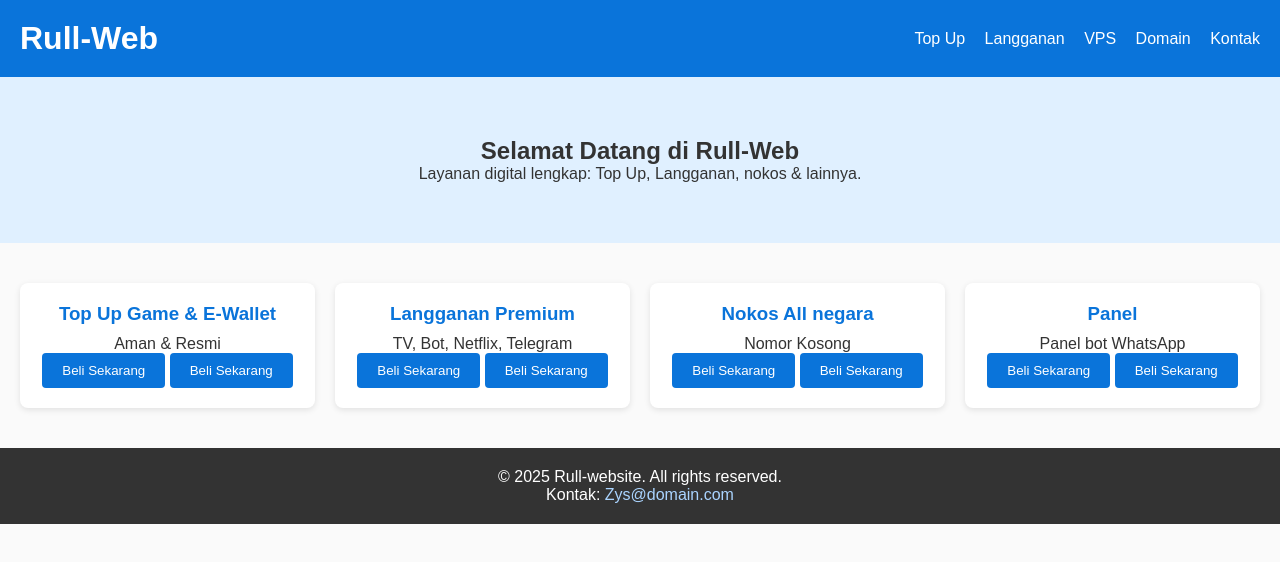
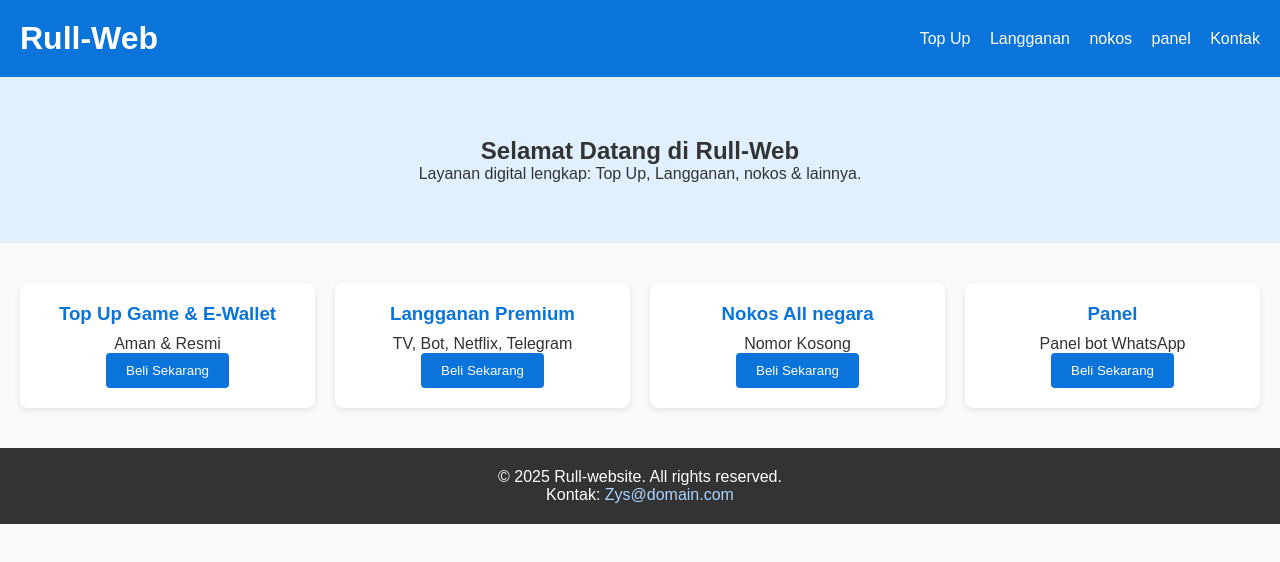
Before and after one commit to rullkagenou/Rull-web, a plain HTML site: page index.html in a window 1280 px wide. Drawn offline with Linux system fonts and the light colour scheme.

Commit message:
Update index.html

```diff
--- a/index.html
+++ b/index.html
@@ -12,8 +12,8 @@
     <nav>
       <a href="#topup">Top Up</a>
       <a href="#langganan">Langganan</a>
-      <a href="#vps">VPS</a>
-      <a href="#domain">Domain</a>
+      <a href="#nokos">nokos</a>
+      <a href="#panel">panel</a>
       <a href="#kontak">Kontak</a>
     </nav>
   </header>
@@ -27,25 +27,21 @@
     <div class="card" id="topup">
       <h3>Top Up Game & E‑Wallet</h3>
       <p>Aman & Resmi</p>
-      <button>Beli Sekarang</button>
       <a href="https://wa.me/6283892730732?text=Bang%20mau%20topup%20" target="_blank"><button>Beli Sekarang</button></a>
     </div>
     <div class="card" id="langganan">
       <h3>Langganan Premium</h3>
       <p>TV, Bot, Netflix, Telegram</p>
-      <button>Beli Sekarang</button>
       <a href="https://wa.me/6283892730732?text=Bang%20mau%20Langganan%20apk%20prem" target="_blank"><button>Beli Sekarang</button></a>
     </div>
     <div class="card" id="nokos">
       <h3>Nokos All negara</h3>
       <p>Nomor Kosong</p>
-      <button>Beli Sekarang</button>
       <a href="https://wa.me/6283892730732?text=Bang%20Mau%20Beli%20Nokos" target="_blank"><button>Beli Sekarang</button></a>
     </div>
     <div class="card" id="Panel">
       <h3>Panel</h3>
       <p>Panel bot WhatsApp</p>
-      <button>Beli Sekarang</button>
       <a href="https://wa.me/6283892730732?text=Bang%20Mau%20Beli%20Panel" target="_blank"><button>Beli Sekarang</button></a>
     </div>
   </section>
```
